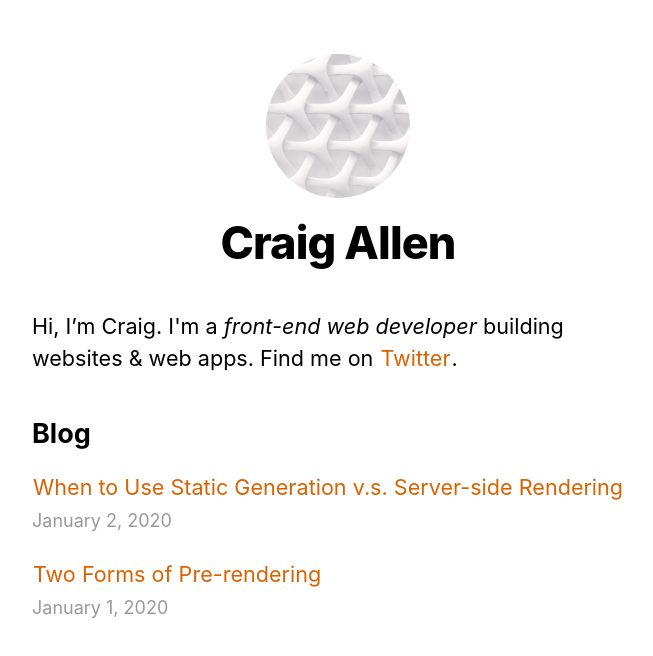
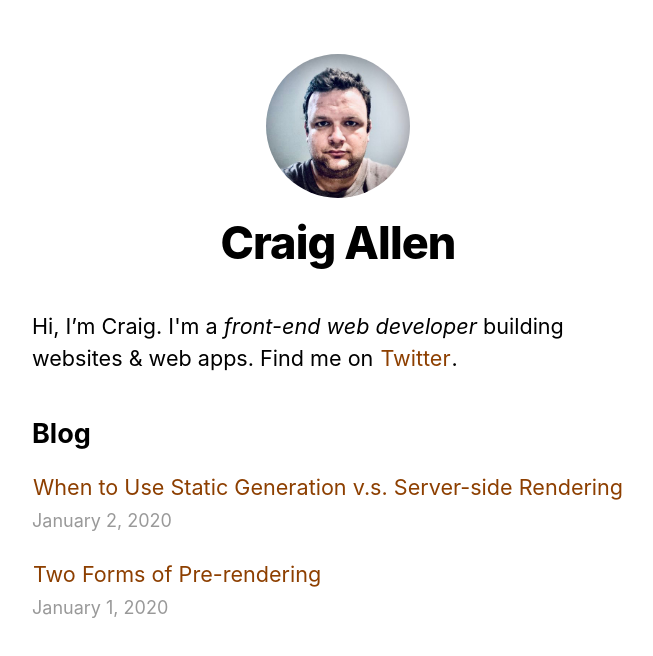
Before and after one commit to craigallen/nextjs-starter, a Next.js app: page / in a window 1280 px wide. Shown: the top 656 px of the page, without its empty margins (302-955 px from the left). Built offline with nearby package versions, Linux system fonts and the light colour scheme.

Commit message:
update profile image

```diff
--- a/styles/global.css
+++ b/styles/global.css
@@ -13,7 +13,7 @@ body {
 }
 
 a {
-  color: #da6200;
+  color: #8d3f00;
   padding: 2px 1px 3px;
   text-decoration: none;
 }
```
Also changed, not shown: public/images/profile.jpg.
